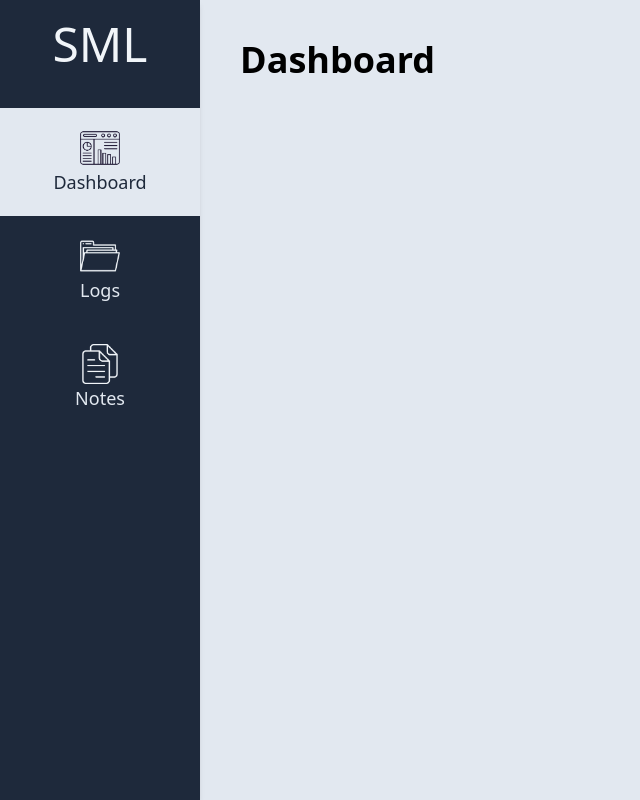
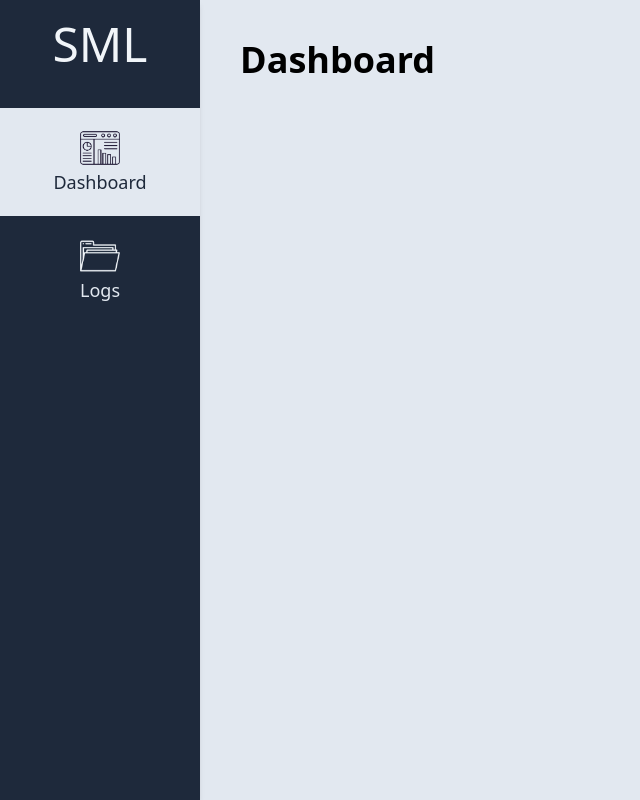
Before and after one commit to maratsumi/IM-Project-Proposal, a PHP site: page / in a window 1280 px wide. Shown: the whole page, without its empty margins (0-640 px from the left). Run offline with PHP 8.4, Linux system fonts and the light colour scheme; style sheets or scripts are compiled from the project's sources.

Commit message:
slayyyyyyyyyyyyyy

```diff
--- a/createLog.php
+++ b/createLog.php
@@ -111,8 +111,6 @@
 
         <a href="indexLogsMain.html" class="text-lg block text-slate-800 bg-slate-200 px-3 py-5 mx-auto"><img src="./assets/logs_d.png" class="h-10 w-auto mx-auto"/>Logs</a>
 
-        <a href="indexLog.php" class="text-lg block text-slate-200 px-3 py-5 mx-auto"><img src="./assets/notes.png" class="h-10 w-auto mx-auto"/>Notes</a>
-      </div>
       <div class="ml-[200px] p-10">
         <h1 class="text-4xl font-semibold">Logs</h1>
         <h2 class="text-3xl">Create a record</h2>
--- a/index.php
+++ b/index.php
@@ -29,12 +29,6 @@
           ><img src="./assets/logs.png" class="h-10 w-auto mx-auto" />Logs</a
         >
 
-        <a
-          href="indexLog.php"
-          class="text-lg block text-slate-200 px-3 py-5 mx-auto"
-          ><img src="./assets/notes.png" class="h-10 w-auto mx-auto" />
-          Notes</a
-        >
       </div>
       <div class="ml-[200px] p-10">
         <h1 class="text-4xl font-semibold">Dashboard</h1>
--- a/indexLog.php
+++ b/indexLog.php
@@ -17,7 +17,6 @@
       <h1 class="text-5xl text-slate-100 pb-10 p-5">SML</h1>
       <a href="index.php" class="text-lg block text-slate-200 px-3 py-5 mx-auto"><img src="./assets/dash.png" class="h-10 w-auto mx-auto">Dashboard</a>
       <a href="indexLogsMain.html" class="text-lg block text-slate-800 bg-slate-200 px-3 py-5 mx-auto"><img src="./assets/logs_d.png" class="h-10 w-auto mx-auto">Logs</a>
-      <a href="indexLog.php" class="text-lg block text-slate-200 px-3 py-5 mx-auto"><img src="./assets/notes.png" class="h-10 w-auto mx-auto"> Notes</a>
       </div>
       <div class="h-full w-full fixed ml-11">
         <div class="ml-[200px] pt-5 pb-2 pl-5 flex">
```
